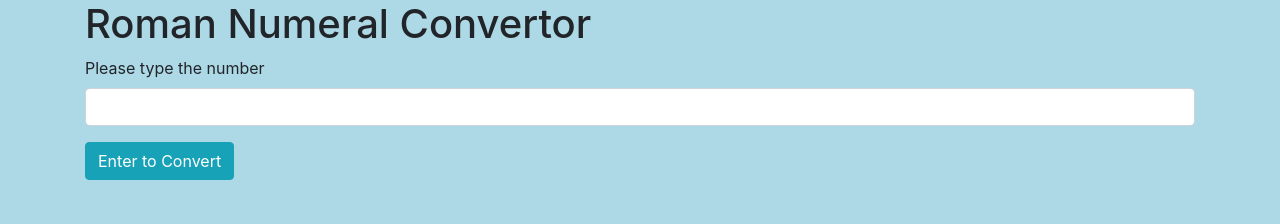
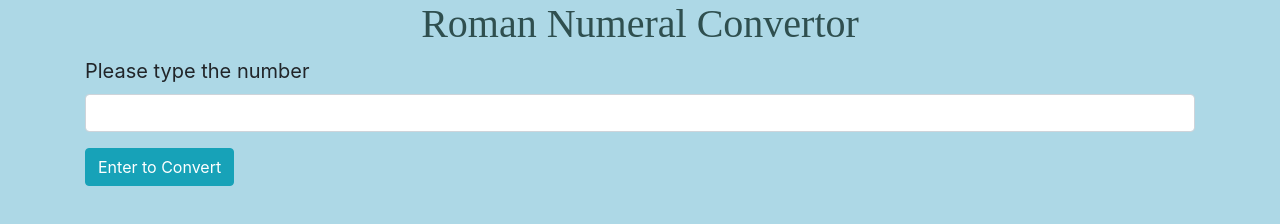
Before and after one commit to keidsiri/roman-numeral-convertor, a plain HTML site: page index.html in a window 1280 px wide. Drawn offline with Linux system fonts and the light colour scheme.

Commit message:
Add styling on CSS

```diff
--- a/css/styles.css
+++ b/css/styles.css
@@ -1,3 +1,14 @@
 body {
   background-color: lightblue ;
 }
+
+h1 {
+  text-align: center;
+  color:darkslategray;
+  font-family: 'Times New Roman', Times, serif;
+}
+
+.form-group {
+  font-size: 20px;
+  text-align: justify;
+}
```
